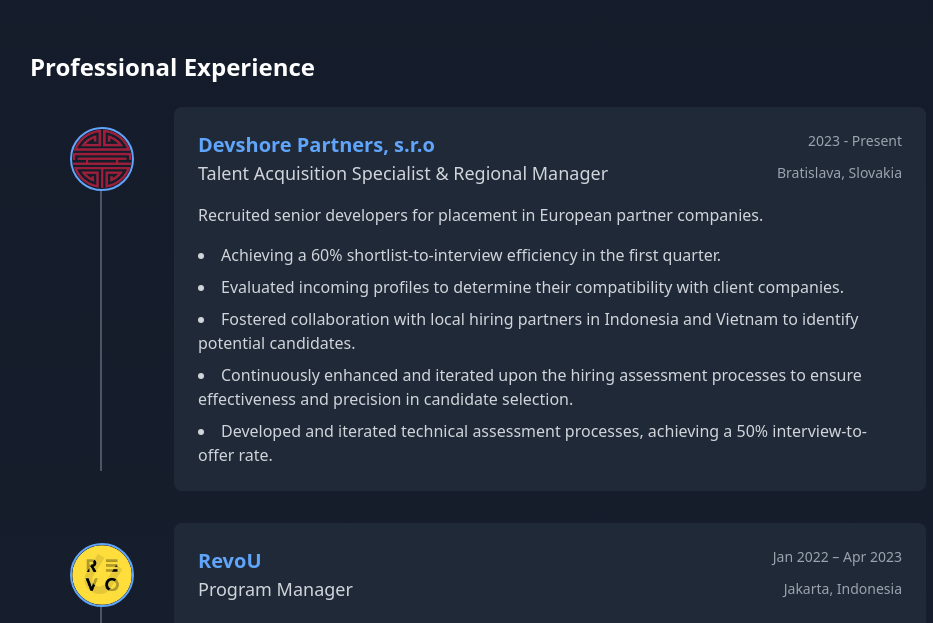
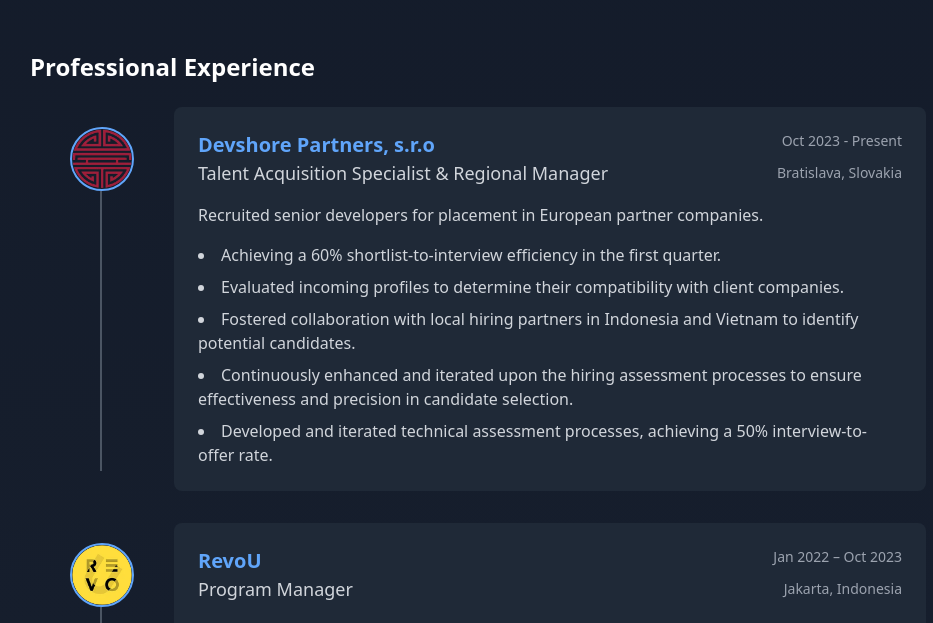
Before and after one commit to alvianzf/personal-page, a React (Vite) app: page / in a window 1280 px wide. Shown: the part 1141-1764 px from the top of the page, without its empty margins (162-1095 px from the left). Built offline with nearby package versions, Linux system fonts and the light colour scheme.

Commit message:
fix: fix date data on experience

```diff
--- a/src/data/profile.ts
+++ b/src/data/profile.ts
@@ -46,7 +46,7 @@
       location: "Bratislava, Slovakia",
       logo: devshore,
       role: "Talent Acquisition Specialist & Regional Manager",
-      period: "2023 - Present",
+      period: "Oct 2023 - Present",
       description:
         "Recruited senior developers for placement in European partner companies.",
       achievements: [
@@ -62,7 +62,7 @@
       role: "Program Manager",
       logo: revou,
       location: "Jakarta, Indonesia",
-      period: "Jan 2022 – Apr 2023",
+      period: "Jan 2022 – Oct 2023",
       description:
         "Lead and manage a dedicated team to continuously improve the Software Engineering program.",
       achievements: [
```
